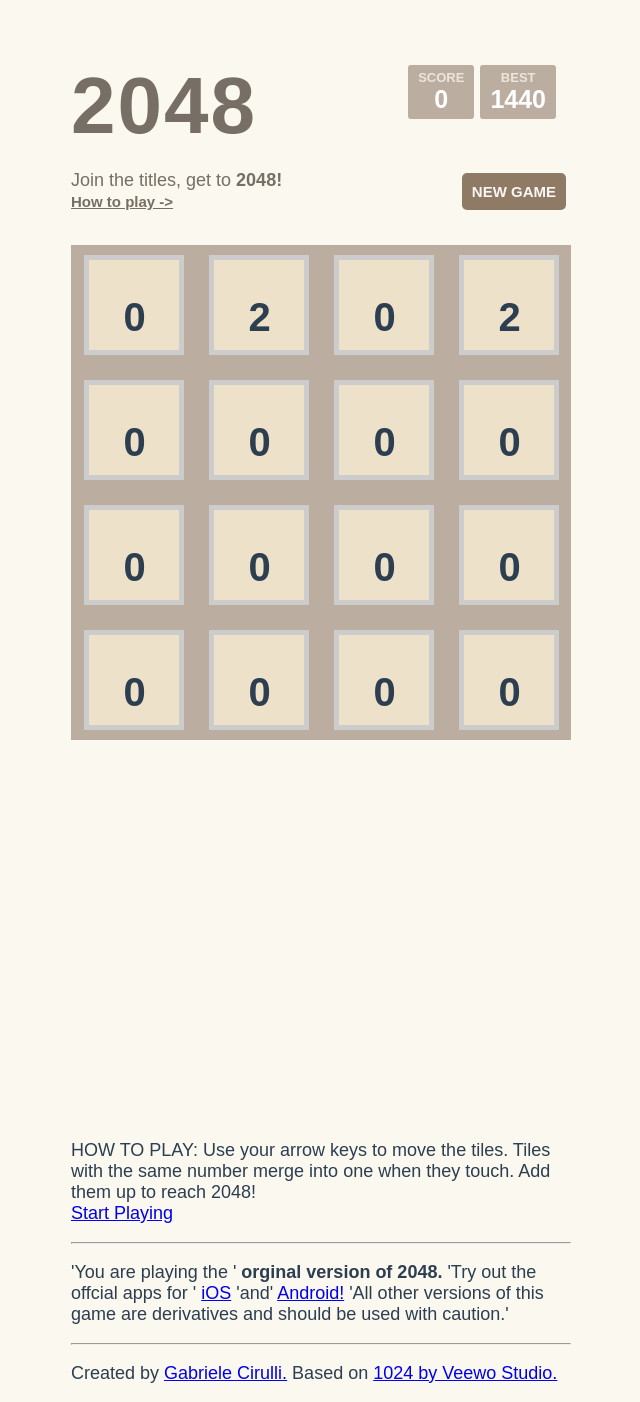
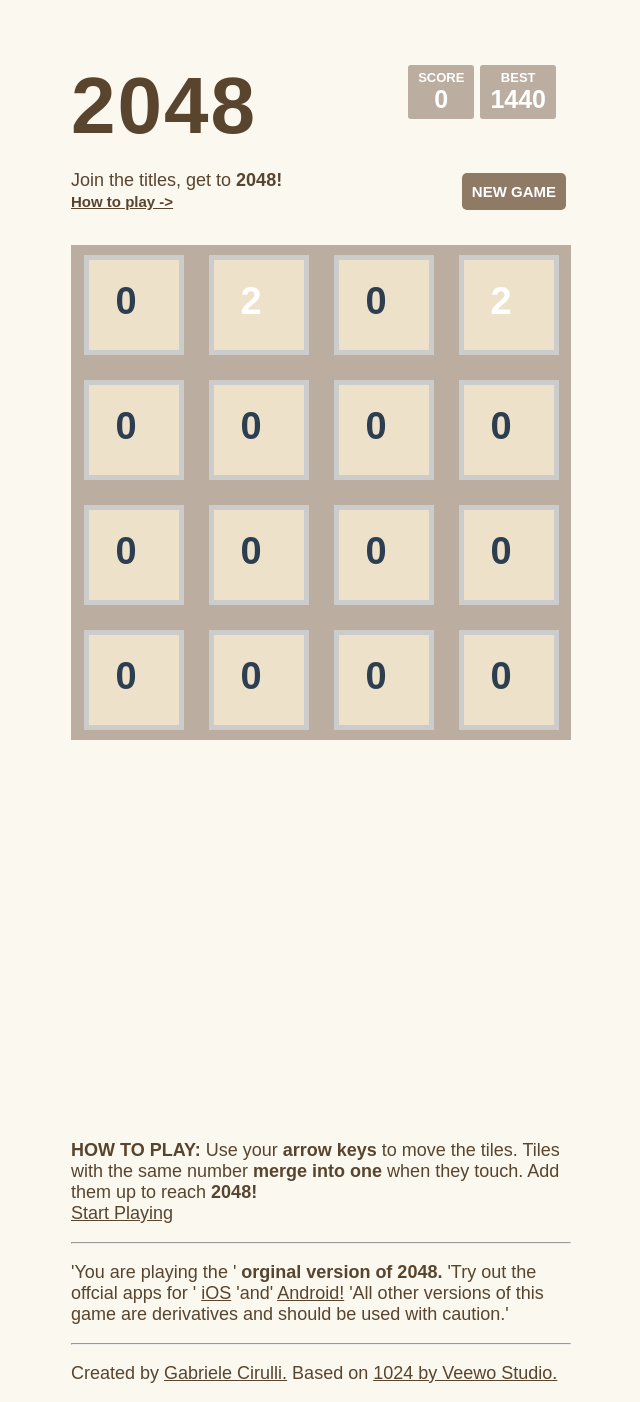
Before and after one commit to vinayjs/2048-gamevuejs, a Vue app: page / in a window 1280 px wide. Shown: the whole page, without its empty margins (319-959 px from the left). Built offline with nearby package versions, Linux system fonts and the light colour scheme.

Commit message:
added @keydown event, prevent default

```diff
--- a/src/components/GameBoard.vue
+++ b/src/components/GameBoard.vue
@@ -1,5 +1,4 @@
 <template>
-  <!-- <div v-bind:key="cell" :number="cell" v-for="cell in cells">{{ number || ''}}</div> -->
     <div id="play">
     <div class="heading">
        <h1 class="title">2048</h1>
@@ -23,7 +22,9 @@
       v-for="(cell, index) in cellList"
       :key="`cell-${index}`"
       :value="cell"
-      @keydown="upArrow"
+      :id="value"
+      v-model="classList"
+      @keydown="onKeydown(e)"
       tabindex="0"
     ></GameCell>
     </section>
@@ -44,32 +45,28 @@
       cellList: [0, 2, 0, 2, 0, 0, 0, 0, 0, 0, 0, 0, 0, 0, 0, 0],
       score : 0,
       bestscore: 1440
-
     };
   },
   mounted: function() {
-    document.addEventListener.call(window, "keydown", this.upArrow, false);
+    document.addEventListener.call(window, "keydown", this.onKeydown, false);
   },
   methods: {
-    onKeypress(e) {
-      if (e.key !== undefined) {
-        switch (e.code) {
+    onKeydown(event) {
+      event.preventDefault();
+      if (event.key !== undefined) {
+        switch (event.key) {
           case "ArrowLeft":
-            this.leftArrow;
+            this.leftArrow();
             break;
           case "ArrowUp":
-            this.upArrow;
+            this.upArrow();
             break;
           case "ArrowRight":
-            this.rightArrow;
+            this.rightArrow();
             break;
           case "ArrowDown":
-            this.downArrow;
+            this.downArrow();
             break;
-          // case "Space":
-          //   e.preventDefault();
-          //   break;
-          default: break;
         }
       }
     },
@@ -103,9 +100,6 @@
       if (emptyCells.length > 0) {
         let index = this.shuffle(emptyCells)[0];
         cells[index] = 2;
-      }
-      if (emptyCells.length === 0) {
-        alert('GAME OVER')
       }
       return cells;
     },
@@ -272,8 +266,9 @@
   border: 5px solid #ccc;
   background-color: #eee1c9;
   font-weight: bolder;
-  padding: 35%;
-  font-size: 40px;
+  width: auto;
+  padding: 20% 27%;
+  font-size: 38px;
 }
 .heading {
   display: flex;
@@ -286,7 +281,7 @@
  clear: both;
 }
 .title{
-  color: #776e65;
+  color: #59442e;
   font-size: 80px;
   margin: 0;
   letter-spacing: 2px;
@@ -304,7 +299,7 @@
 }
 .score-container{
   background: #bbada0 ;
-  color: #eee4da;
+  color: white;
   width: 100%;
   border-radius: 3px;
   display:block;
@@ -315,7 +310,7 @@
 }
 .best-container {
   background: #bbada0 ;
-  color:#eee4da;
+  color:white;
   display: block;
   border-radius: 3px;
   padding:5px 10px;
@@ -340,11 +335,11 @@
   margin-bottom: 15px;
 }
 .gameintro {
-  color: #776e65;
+  color: #59442e;
   justify-content: space-between;
 }
 #htp {
-   color: #776e65;
+   color: #59442e;
   font-weight: 700;
   font-size: 15px;
 }
@@ -353,7 +348,7 @@
   border: none;
   padding: 10px;
   border-radius: 5px;
-  color: #f9f6f2;
+  color: white;
   font-size: 15px;
   font-weight: 700;
   margin-right: 5px;
--- a/src/components/GameCell.vue
+++ b/src/components/GameCell.vue
@@ -1,6 +1,6 @@
 <template>
   <!-- <div :class="'color' + number" class="cell">{{ number || '' }}</div> -->
-    <div class="cell">{{value}}</div>
+    <div class="cell" :class="('color' + value)">{{value}}</div>
 
 </template>
 <script>
@@ -25,13 +25,13 @@
   float: left;
   text-align: center;
  }
- .x2 {
+ .color2 {
   background-color: yellow;
   color: white;
  }
- .x4 {
+ .color4 {
   background-color: rgb(222, 156, 238);
-  color: white;
+  color: rgb(180, 97, 97);
  }
  .x8 {
   background-color: rgb(158, 237, 146);
--- a/src/components/MainContainer.vue
+++ b/src/components/MainContainer.vue
@@ -5,28 +5,30 @@
      <div id="gap"></div>
      <div class="below-gameboard">
        <p class="about-game" id="link-htp">
-           HOW TO PLAY: Use your arrow keys to move the tiles. Tiles with the same number merge into one when they touch.
-          Add them up to reach 2048!
+          <strong>HOW TO PLAY:</strong> Use your <strong>arrow keys</strong> to move the tiles. Tiles with the same number <strong>merge into one</strong> when they touch.
+          Add them up to reach  <strong>2048!</strong>
           <br>
-          <a href="#htp">Start Playing</a>
+          <a id='stp' href="#htp">Start Playing</a>
        </p>
      </div>
      <hr>
-     <p>
+     <div class="instruction">
+     <p class="about-game">
        'You are playing the ' <b>orginal version of 2048.</b>
        'Try out the offcial apps for '
-       <a href="https://itunes.apple.com/us/app/2048-by-gabriele-cirulli/id868076805" target="_blank">iOS</a>
+       <a class='yrp' href="https://itunes.apple.com/us/app/2048-by-gabriele-cirulli/id868076805" target="_blank">iOS</a>
        'and'
-       <a href="https://play.google.com/store/apps/details?id=com.gabrielecirulli.app2048" target="_blank">Android!</a>
+       <a class="yrp" href="https://play.google.com/store/apps/details?id=com.gabrielecirulli.app2048" target="_blank">Android!</a>
        'All other versions of this game are derivatives and should be used with caution.'
      </p>
      <hr>
      <p>
        Created by
-       <a href="http://gabrielecirulli.com" target="_blank">Gabriele Cirulli.</a>
+       <a class="yrp" href="http://gabrielecirulli.com" target="_blank">Gabriele Cirulli.</a>
        Based on
-       <a href="https://itunes.apple.com/us/app/1024!/id823499224" target="_blank">1024 by Veewo Studio.</a>
+       <a class="yrp" href="https://itunes.apple.com/us/app/1024!/id823499224" target="_blank">1024 by Veewo Studio.</a>
      </p>
+    </div>
   </div>
 </template>
 
@@ -66,4 +68,27 @@
   margin: 80%;
   width: auto;
 }
+
+.about-game {
+  font-size: 18px;
+  font-weight:500px;
+  color: #59442e;
+
+}
+
+.instruction{
+  color: #59442e;
+}
+
+#stp{
+  color: #59442e;
+
+}
+.yrp{
+  color: #59442e;
+  font-weight: 500px ;
+
+}
+
+
 </style>
--- a/src/components/Test.vue
+++ /dev/null
@@ -1,192 +0,0 @@
-<template>
-  <!-- <div v-bind:key="cell" :number="cell" v-for="cell in cells">{{ number || ''}}</div> -->
-
-  <section class="game-board" >
-    <GameCell
-      v-for="(cell, index) in cellList"
-      :key="`cell-${index}`"
-      :value="cell"
-      @keyup.once="keyMoves"
-    ></GameCell>
-  </section>
-</template>
-
-<script >
-import GameCell from "./GameCell.vue";
-export default {
-  name: "GameBoard",
-  components: {
-    GameCell
-  },
-    data() {
-    return {
-      cellList: [
-                  '', 2, '', 2, '', 2, '', '', '', '', '', '', '', '', '', ''
-                ]
-    };
-  },
-  created: function () {
-            window.addEventListener('keyup', this.leftMove)
-    },
-  methods: {
-    keyMoves(e){
-      if (e.key === "keyup.left") {
-        return this.leftMove
-      }
-      else if (e.key === "keyup.right" || e.key === "keyup.up") {
-        return this.shuffle
-      }
-
-    },
-    leftMove(){
-      for (let i = this.cellList.length - 1; i >= 0; i--) {
-        if (
-          this.cellList[i] !== this.cellList[i - 1] &&
-          this.cellList[i - 1] === ''
-        ) {
-          [this.cellList[i - 1], this.cellList[i]] = [
-            this.cellList[i],
-            this.cellList[i - 1]
-          ];
-        }
-        if (
-          this.cellList[i] === this.cellList[i - 1] &&
-          this.cellList[i - 1] !== ''
-        ) {
-          this.cellList[i - 1] = this.cellList[i] + this.cellList[i - 1];
-          this.cellList[i] = '';
-          break;
-        }
-      }
-      return this.addCells(this.cellList);
-    },
-    addCells(){
-    let emptyCells = [];
-    this.cellList.forEach((cell, index) => {
-      if (cell === 0) {
-        emptyCells.push(index);      }
-    });
-    if (emptyCells.length > 0) {
-      let index = this.shuffle(emptyCells)[0];
-      this.cellList[index] = 2;
-    }
-    return this.cellList
-
-    },
-   shuffle(){
-    for (let i = this.cellList.length - 1; i > 0; i--) {
-        const j = Math.floor(Math.random() * (i + 1));
-        [this.cellList[i], this.cellList[j]] = [this.cellList[j], this.cellList[i]];
-      }
-      return this.cellList;
-     }
-  }
-}
-
-</script>
-
-   <style scoped>
-.game-board {
-  display: grid;
-  grid-template-columns: 100px 100px 100px 100px;
-  grid-template-rows: 100px 100px 100px 100px;
-  grid-column-gap: 25px;
-  grid-row-gap: 25px;
-  justify-content: center;
-  background-color: #bbada0;
-  padding: 10px;
-}
-.cell {
-  border: 5px solid #ccc;
-  background-color: #eee1c9;
-  font-weight: bolder;
-  padding: 35%;
-  font-size: 40px;
-}
-</style>
-
-
-
-
-
-<template>
-  <!-- <div v-bind:key="cell" :number="cell" v-for="cell in cells">{{ number || ''}}</div> -->
-
-  <section class="game-board">
-    <GameCell
-      v-for="(cell, index) in cellList"
-      :key="`cell-${index}`"
-      :value="cell"
-      @keydown="onKeydown"
-    ></GameCell>
-  </section>
-</template>
-
-<script >
-import GameCell from "./GameCell.vue";
-export default {
-  name: "GameBoard",
-  components: {
-    GameCell
-  },
-
-  data() {
-    return {
-      cellList: [0, 2, 0, 2, 0, 0, 0, 0, 0, 0, 0, 0, 0, 0, 0, 0],
-    }
-  },
-  mounted: function() {
-    document.addEventListener.call(window, "keydown", this.onKeydown);
-  },
-  methods: {
-    onKeydown(e) {
-      if (e.key !== undefined) {
-        const pressedKey = e.key;
-        switch (pressedKey) {
-          case "ArrowLeft":
-            this.leftArrow;
-            break;
-          case "ArrowUp":
-            this.upArrow;
-            break;
-          case "ArrowRight":
-            this.rightArrow;
-            break;
-          case "ArrowDown":
-            this.downArrow;
-        }
-      }
-    },
-
-///////////////////////////
-
-
-    // onKeydown(e) {
-
-    //   if(e.key === 'ArrowLeft'){
-    //    return  this.leftArrow
-    //   }
-    //   else if (e.key === 'ArrowRight'){
-    //      return this.rightArrow
-    //   }
-    //   else if (e.key === 'ArrowUp'){
-    //    return this.upArrow
-    //   }
-    //   else if (e.key === 'ArrowDown'){
-    //    return  this.downArrow
-    //   }
-    // },
-    // onkeydown(event){
-    //   if(event.keyCode === 37){
-    //     this.leftArrow
-    //   }
-    //   else if (event.keyCode === 39){
-    //     this.rightArrow
-    //   }
-    //   else if (event.keyCode === 38){
-    //     this.upArrow
-    //   }
-    //   else if (event.keyCode === 40){
-    //     this.downArrow
-    //   }
-    // },
```
